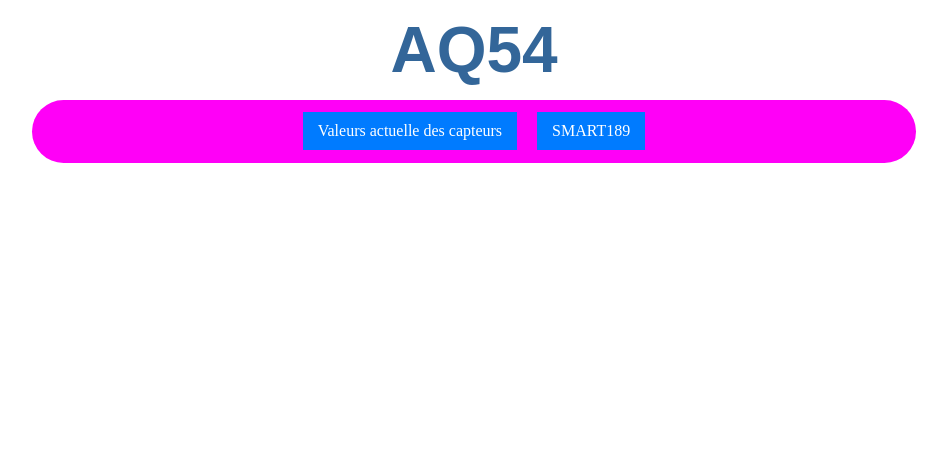
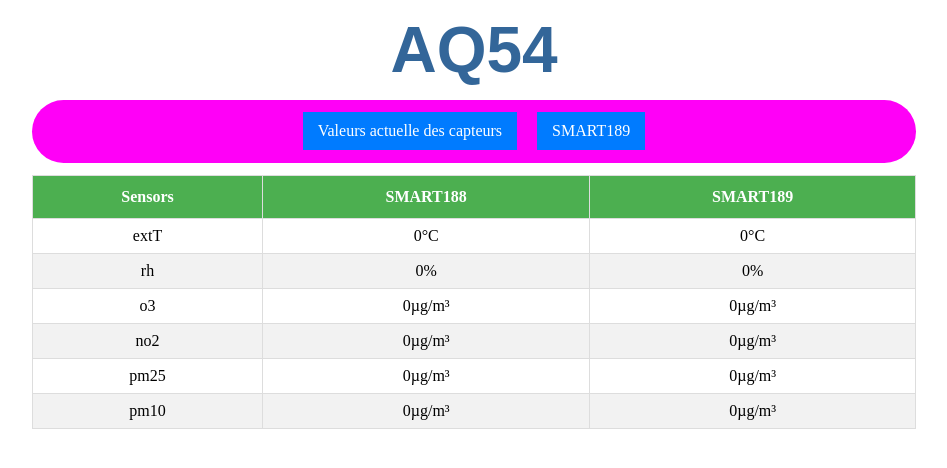
Before and after one commit to Oguidan/ap57-frontend, an Angular app: page /table in a window 1280 px wide. Before the commit this address led to /. Shown: the top 468 px of the page, without its empty margins (166-1113 px from the left). Built offline with nearby package versions, Linux system fonts and the light colour scheme.

Commit message:
Add table component to routes and update nav-bar component

```diff
--- a/src/app/app.config.ts
+++ b/src/app/app.config.ts
@@ -4,6 +4,8 @@ import { provideRouter } from '@angular/router';
 import { routes } from './app.routes';
 import { provideClientHydration } from '@angular/platform-browser';
 
+import { TableComponent } from './components/table/table.component';
+
 export const appConfig: ApplicationConfig = {
   providers: [provideRouter(routes), provideClientHydration()]
 };
--- a/src/app/app.routes.ts
+++ b/src/app/app.routes.ts
@@ -1,3 +1,6 @@
 import { Routes } from '@angular/router';
+import { TableComponent } from './components/table/table.component';
 
-export const routes: Routes = [];
+export const routes: Routes = [
+    { path: 'table', component: TableComponent },
+];
--- a/src/app/components/nav-bar/nav-bar.component.html
+++ b/src/app/components/nav-bar/nav-bar.component.html
@@ -1,6 +1,8 @@
 <nav class="nav-bar">
   <ul class="nav-bar__menu">
-    <li class="nav-bar__menu-item"><a href="#">Valeurs actuelle des capteurs</a></li>
+    <li class="nav-bar__menu-item"><a routerLink="/table" routerLinkActive="active" ariaCurrentWhenActive="page">Valeurs actuelle des capteurs</a></li>
     <li class="nav-bar__menu-item"><a href="#">SMART189</a></li>
   </ul>
 </nav>
+
+<router-outlet></router-outlet>
--- a/src/app/components/nav-bar/nav-bar.component.ts
+++ b/src/app/components/nav-bar/nav-bar.component.ts
@@ -1,9 +1,10 @@
 import { Component } from '@angular/core';
+import { RouterModule } from '@angular/router';
 
 @Component({
   selector: 'app-nav-bar',
   standalone: true,
-  imports: [],
+  imports: [RouterModule],
   templateUrl: './nav-bar.component.html',
   styleUrl: './nav-bar.component.css'
 })
--- /dev/null
+++ b/src/app/components/table/table.component.css
@@ -0,0 +1,40 @@
+.custom-table {
+    margin: auto;
+    width: 70%;
+    border-collapse: collapse;
+    animation: fadeIn 1s ease-in;
+    margin-top: 1%;
+  }
+
+  .custom-table th, .custom-table td {
+    border: 1px solid #ddd;
+    padding: 8px;
+    text-align: center;
+  }
+
+  .custom-table th {
+    padding-top: 12px;
+    padding-bottom: 12px;
+    text-align: center;
+    background-color: #4CAF50;
+    color: white;
+  }
+
+  .custom-table .exclut{
+    background-color: transparent;
+    border: none;
+  }
+
+  .custom-table tr:nth-child(even) {
+    background-color: #f2f2f2;
+  }
+
+  .custom-table tr:hover {
+    background-color: #ddd;
+    transition: background-color 0.3s ease;
+  }
+
+  @keyframes fadeIn {
+    0% {opacity: 0;}
+    100% {opacity: 1;}
+  }
--- /dev/null
+++ b/src/app/components/table/table.component.html
@@ -0,0 +1,41 @@
+<table class="custom-table">
+  <thead>
+    <tr>
+      <th>Sensors</th>
+      <th>SMART188</th>
+      <th>SMART189</th>
+    </tr>
+  </thead>
+  <tbody>
+    <tr>
+      <td>extT</td>
+      <td>0°C</td>
+      <td>0°C</td>
+    </tr>
+    <tr>
+      <td>rh</td>
+      <td>0%</td>
+      <td>0%</td>
+    </tr>
+    <tr>
+        <td>o3</td>
+        <td>0µg/m³</td>
+        <td>0µg/m³</td>
+      </tr>
+      <tr>
+        <td>no2</td>
+        <td>0µg/m³</td>
+        <td>0µg/m³</td>
+      </tr>
+      <tr>
+        <td>pm25</td>
+        <td>0µg/m³</td>
+        <td>0µg/m³</td>
+      </tr>
+      <tr>
+        <td>pm10</td>
+        <td>0µg/m³</td>
+        <td>0µg/m³</td>
+      </tr>
+  </tbody>
+</table>
```
Also changed, not shown: src/app/components/table/table.component.ts (added, +12 -0 lines), 1 other file (tests, documents, lock files or other folders).
